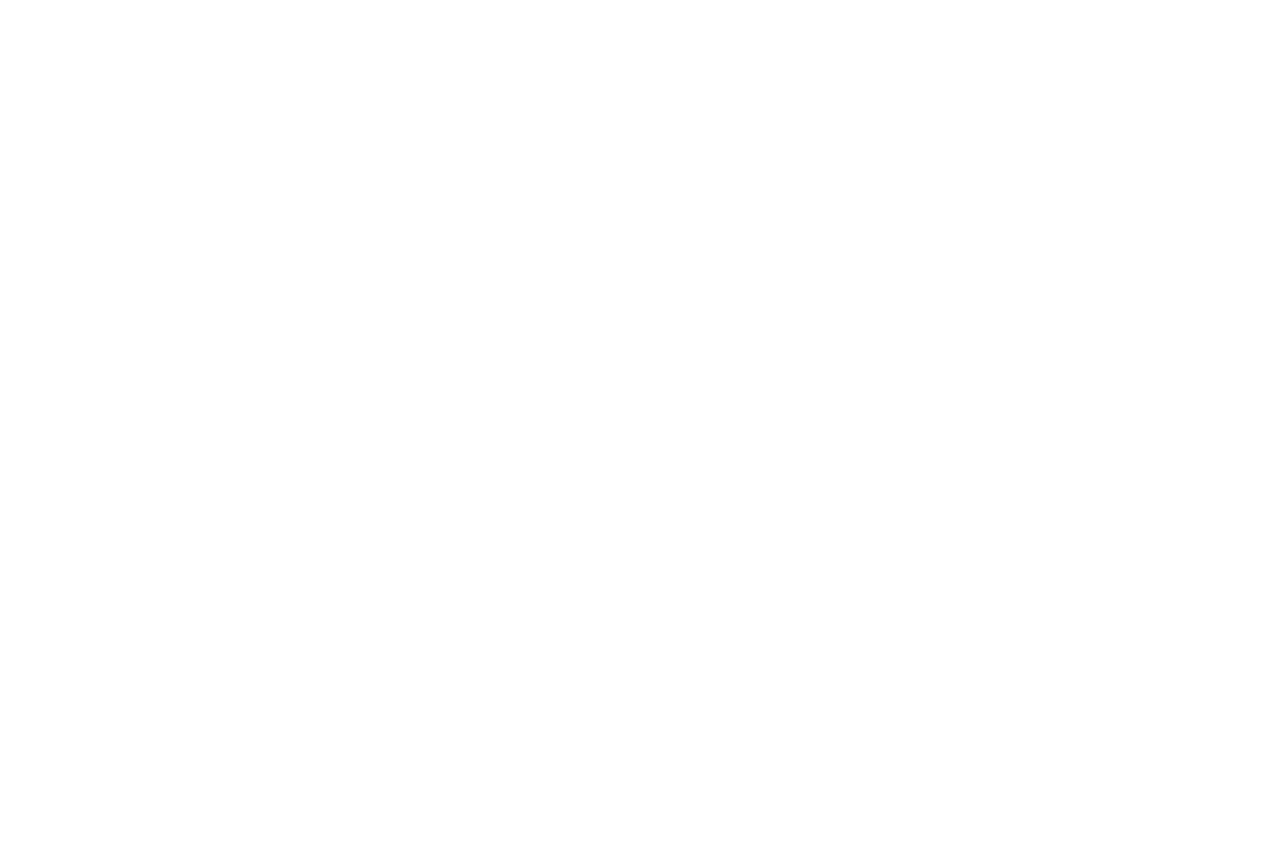
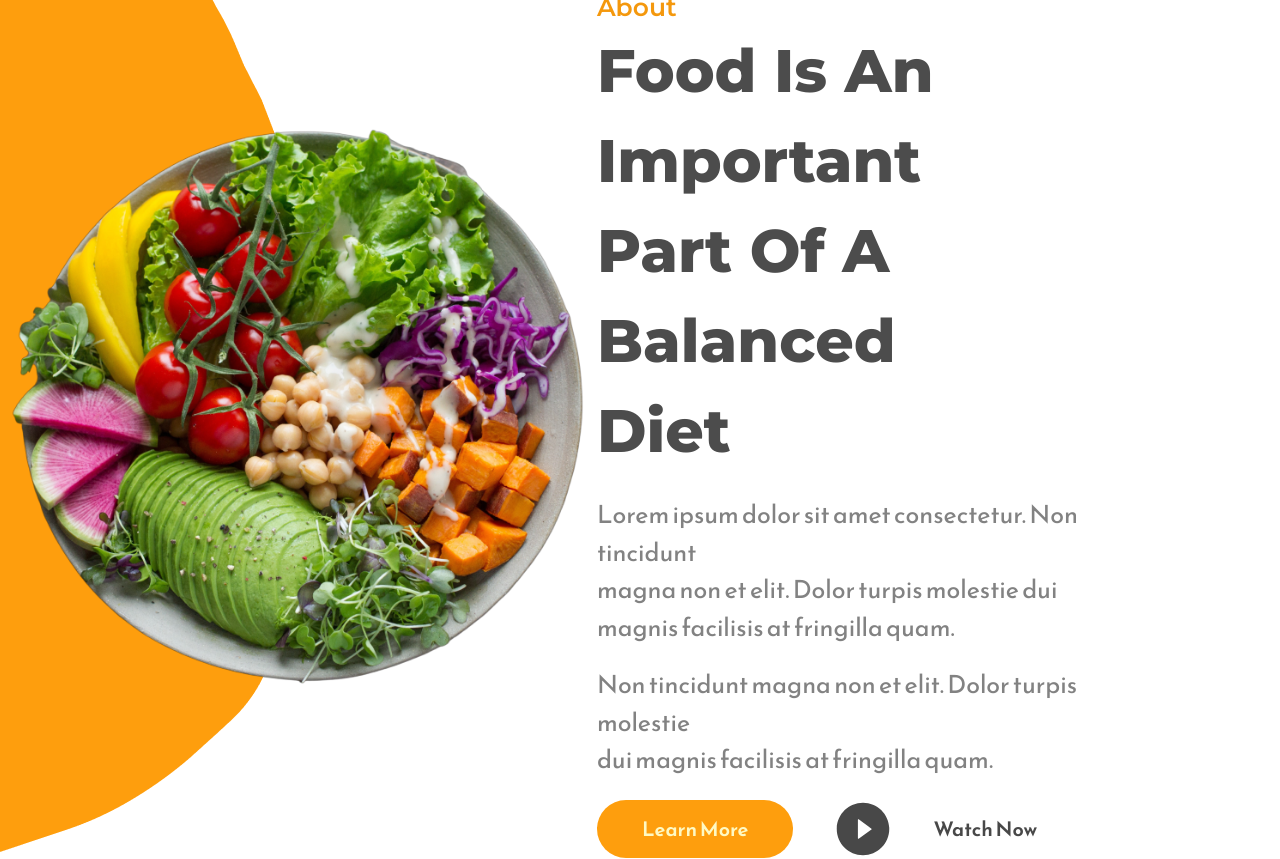
Before and after one commit to rohann06/foodie__landing-page, a Next.js app: page / in a window 1280 px wide. Shown: the part 1460-2319 px from the top of the page. Before the commit the page ends 1077 px from the top, so only its background shows below. Built offline with nearby package versions, Linux system fonts and the light colour scheme.

Commit message:
About section complete

```diff
--- /dev/null
+++ b/components/AboutSection.tsx
@@ -0,0 +1,49 @@
+import Image from "next/image";
+import React from "react";
+import aboutbackgroundimage from "../public/Assets/about-background-image.png";
+import { AiFillPlayCircle } from "react-icons/ai";
+
+const AboutSection = () => {
+  return (
+    <div className=" lg:flex flex-col lg:flex-row justify-between items-center lg:mt-[450px] mt-[250px] lg:-ml-[150px]">
+      <div>
+        <Image
+          src={aboutbackgroundimage}
+          height={700}
+          width={760}
+          alt="image"
+        />
+      </div>
+      <div>
+        <div className=" font-Montserrat py-5">
+          <p className=" text-[25px] font-semibold text-[#F4980D]">About</p>
+          <h1 className=" text-[60px] font-extrabold   text-[#4C4C4C]">
+            Food Is An Important <br /> Part Of A Balanced <br /> Diet
+          </h1>
+        </div>
+        <div className=" text-[25px] text-[#828282] ">
+          <p>
+            Lorem ipsum dolor sit amet consectetur. Non tincidunt <br /> magna
+            non et elit. Dolor turpis molestie dui <br /> magnis facilisis at
+            fringilla quam.
+          </p>
+        </div>
+        <div className=" text-[25px] text-[#828282] mt-5">
+          <p>
+            Non tincidunt magna non et elit. Dolor turpis molestie <br /> dui
+            magnis facilisis at fringilla quam.
+          </p>
+        </div>
+        <div className=" flex items-center gap-10 mt-5 ">
+          <button className=" flex gap-2 items-center bg-[#FE9E0D] text-yellow-100 rounded-full font-semibold py-[14px] px-[45px] text-[20px]">
+            Learn More
+          </button>
+          <p className=" text-6xl text-[#484848]"><AiFillPlayCircle/></p>
+          <p className=" text-xl text-[#484848] font-semibold">Watch Now</p>
+        </div>
+      </div>
+    </div>
+  );
+};
+
+export default AboutSection;
--- a/components/HeroSection.tsx
+++ b/components/HeroSection.tsx
@@ -5,7 +5,7 @@ import { ImArrowRight2 } from "react-icons/im";
 
 const HeroSection = () => {
   return (
-    <div className=" flex justify-between items-center mt-10">
+    <div className=" lg:flex flex-col-reverse lg:flex-row justify-between items-center mt-10">
           <div>
             <div className=" text-[60px] font-extrabold  font-Montserrat text-[#4C4C4C] py-5">
               <h1>
--- a/pages/api/hello.ts
+++ /dev/null
@@ -1,13 +0,0 @@
-// Next.js API route support: https://nextjs.org/docs/api-routes/introduction
-import type { NextApiRequest, NextApiResponse } from 'next'
-
-type Data = {
-  name: string
-}
-
-export default function handler(
-  req: NextApiRequest,
-  res: NextApiResponse<Data>
-) {
-  res.status(200).json({ name: 'John Doe' })
-}
--- a/pages/index.tsx
+++ b/pages/index.tsx
@@ -3,6 +3,8 @@ import Head from "next/head";
 import Image from "next/image";
 import HeroSection from "../components/HeroSection";
 import herobackground from "../public/Assets/home-banner-background.png";
+import aboutbackground from "../public/Assets/about-background.png"
+import AboutSection from "../components/AboutSection";
 
 const Home: NextPage = () => {
   return (
@@ -14,10 +16,19 @@ const Home: NextPage = () => {
       </Head>
 
       <main>
+        {/* Hero section */}
         <div className=" absolute top-0 right-0 -z-20 lg:h-[1077px]">
           <Image src={herobackground} height={700} width={760} alt="image" />
         </div>
         <HeroSection />
+
+        {/* About section */}
+        <div className=" absolute top-[1260px] left-0 -z-20 lg:h-[1052px] lg:w-[331px]">
+          <Image src={aboutbackground} height={700} width={760} alt="image" />
+        </div>
+        <AboutSection/>
+
+        {/* Work section */}
       </main>
     </div>
   );
```
